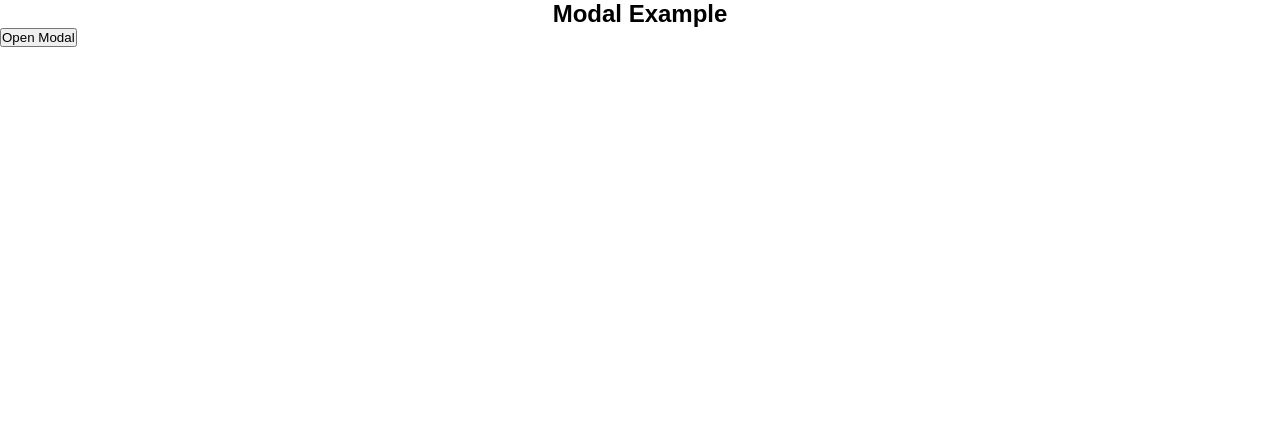
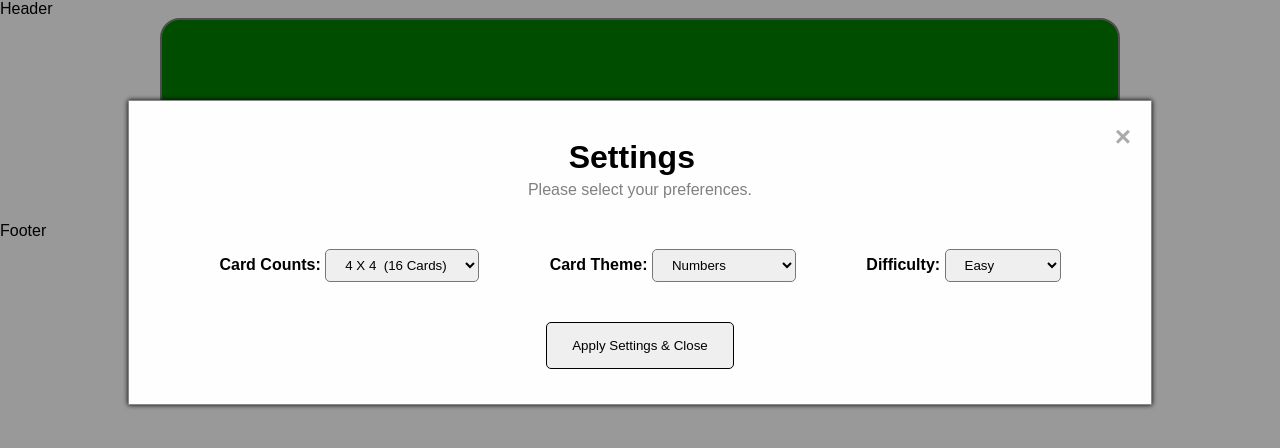
Before and after one commit to NevetsRubio/TeamProjects, a plain HTML site: page MemoryGame/VersionTwo.html in a window 1280 px wide. Drawn offline with Linux system fonts and the light colour scheme.

Commit message:
Some other small changes that I should consider later.

```diff
--- a/MemoryGame/VersionTwo.html
+++ b/MemoryGame/VersionTwo.html
@@ -15,6 +15,7 @@
     * {
         margin: 0;
         padding: 0;
+        box-sizing: border-box;
     }
 
     h1,
@@ -52,16 +53,21 @@
     }
 
 
-    small.instructions {
+    span.instructions {
         display: block;
         text-align: center;
         color: grey;
+        margin: 5px;
     }
 
     .ModalBody {
         margin: 50px auto 25px;
         display: flex;
         justify-content: space-evenly;
+    }
+
+    .ModalFooter {
+        text-align: center;
     }
 
     select {
@@ -87,6 +93,22 @@
         cursor: pointer;
     }
 
+    .btn {
+        padding: 15px 25px;
+        margin: 15px;
+        border-radius: 5px;
+        border: 1px solid black;
+    }
+
+    main {
+        width: 75%;
+        background-color: green;
+        margin: auto;
+        border: 2px solid grey;
+        border-radius: 20px;
+        padding: 100px;
+    }
+
     @media(max-width: 500px) {
         .ModalBody {
             flex-direction: column;
@@ -100,10 +122,18 @@
 </style>
 
 <body>
-    <h2>Modal Example</h2>
-
-    <button onclick="openSettings();">Open Modal</button>
-
+    <header>
+        Header
+    </header>
+    <main>
+        <section id="GameBoard">
+        </section>
+        <section id="ScoreBoard">
+        </section>
+    </main>
+    <footer>
+        Footer
+    </footer>
     <!--Modal Settings-->
     <div id="myModal" class="modal">
         <div class="modal-content">
@@ -111,7 +141,7 @@
                 <span class="close" onclick="closeSettings();">&times;</span>
                 <br>
                 <h1>Settings</h2>
-                    <small class="instructions">Please select your preferred settings.</small>
+                    <span class="instructions">Please select your preferences.</span>
             </div>
             <div class="ModalBody">
                 <div>
@@ -139,6 +169,9 @@
                     </select>
                 </div>
             </div>
+            <div class="ModalFooter">
+                <button class="btn" onclick="closeSettings();">Apply Settings & Close</button>
+            </div>
         </div>
     </div>
 
@@ -158,6 +191,8 @@
                 closeSettings();
             }
         }
+
+        openSettings();
     </script>
 
 </body>
```
